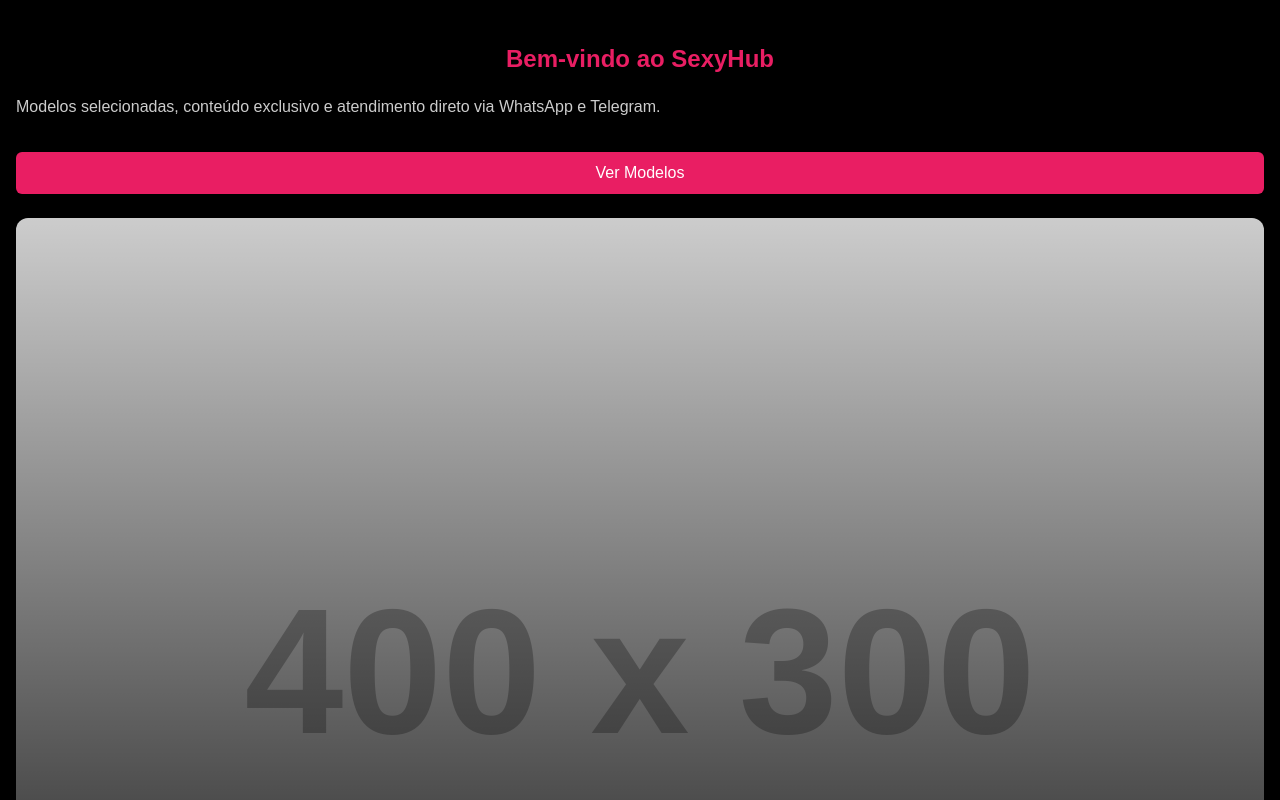
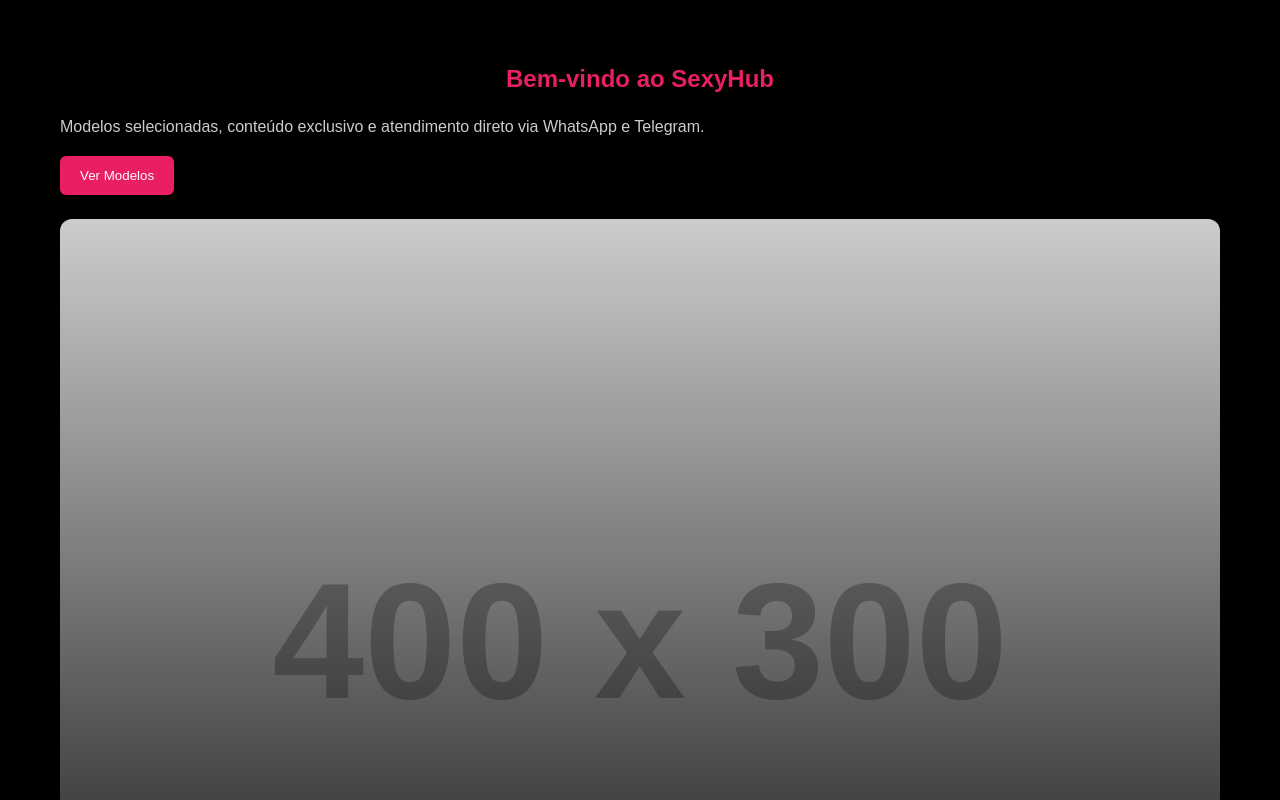
Before and after one commit to sexyhuboficial/SexyHubOficial, a plain HTML site: page index.html in a window 1280 px wide. Shown: the top 800 px of the page. Drawn offline with Linux system fonts and the light colour scheme; placeholder pictures from the web are drawn by us.

Commit message:
Update style.css

```diff
--- a/style.css
+++ b/style.css
@@ -15,34 +15,32 @@ body {
 
 /* Seções */
 section {
-  padding: 40px 0;
+  padding: 60px 20px;
+  max-width: 1200px;
+  margin: auto;
 }
 
 h1, h2 {
-  color: #e91e63;
+  color: #e91e63; /* Rosa destaque */
   text-align: center;
   margin-bottom: 1rem;
-  font-size: 1.5rem;
 }
 
 p {
+  margin-bottom: 1rem;
   color: #ccc;
-  margin-bottom: 1rem;
-  font-size: 1rem;
 }
 
 button {
-  background-color: #e91e63;
+  background-color: #e91e63; /* Rosa */
   color: #fff;
   border: none;
-  padding: 12px;
+  padding: 12px 20px;
   border-radius: 6px;
-  width: 100%;
-  font-size: 1rem;
   cursor: pointer;
   transition: background 0.3s ease;
-  margin-top: 1rem;
 }
+
 
 button:hover {
   background-color: #c2185b;
```
